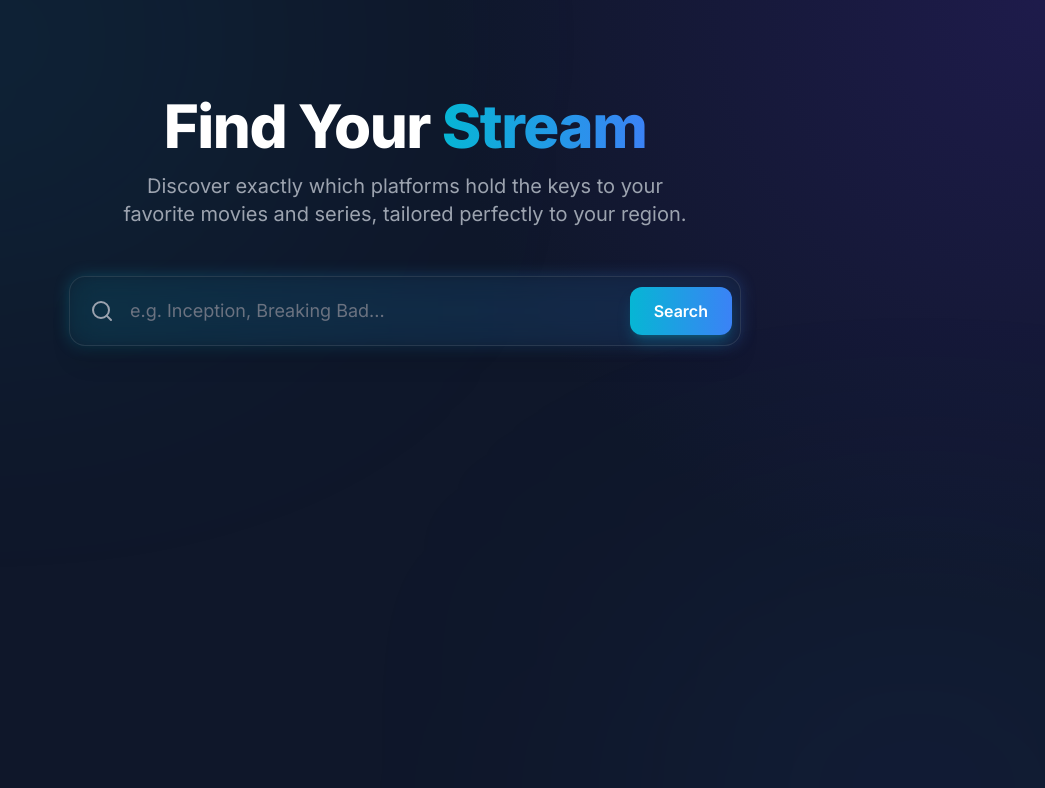
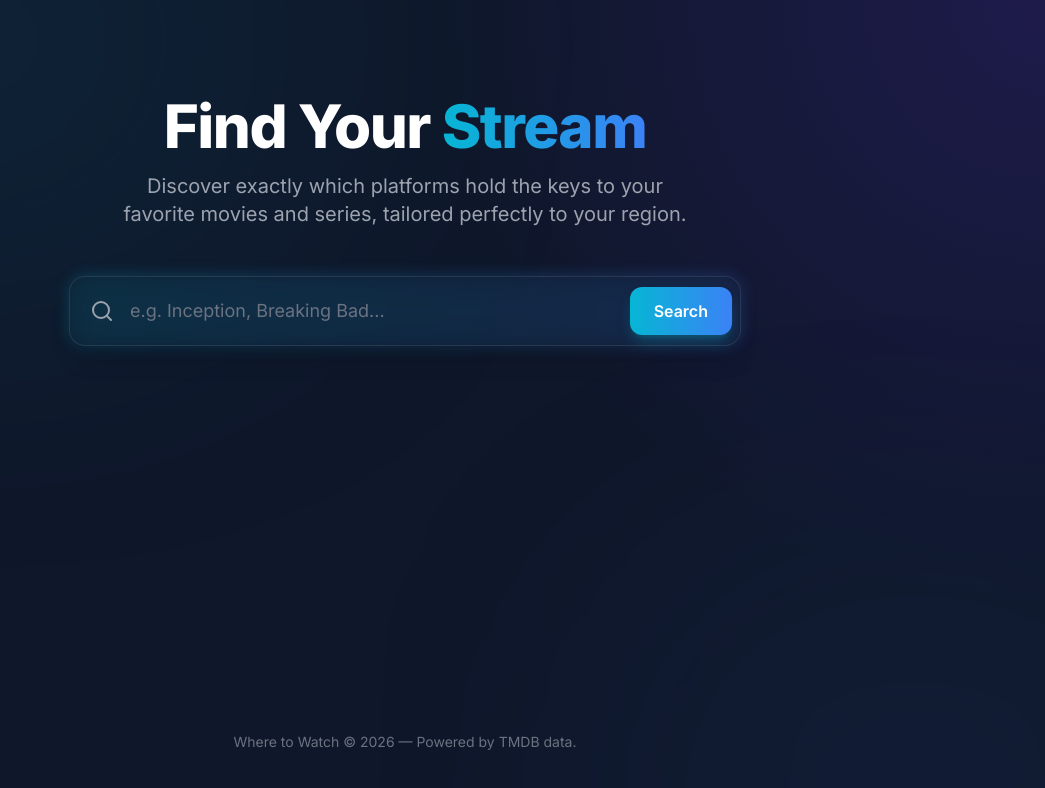
Before and after one commit to yigittekin35/where-to-watch, a Next.js app: page / in a window 1280 px wide. Shown: the top 788 px of the page, without its empty margins (235-1280 px from the left). Built offline with nearby package versions, Linux system fonts and the light colour scheme.

Commit message:
feat: add TMDB attribution footer

```diff
--- a/src/app/page.tsx
+++ b/src/app/page.tsx
@@ -208,6 +208,11 @@ export default function Home() {
           ))}
         </div>
       )}
+
+      {/* Footer */}
+      <footer className="mt-auto pt-16 text-center text-sm text-gray-500 relative z-10">
+        <p>Where to Watch &copy; {new Date().getFullYear()} — Powered by TMDB data.</p>
+      </footer>
     </main>
   );
 }
```
